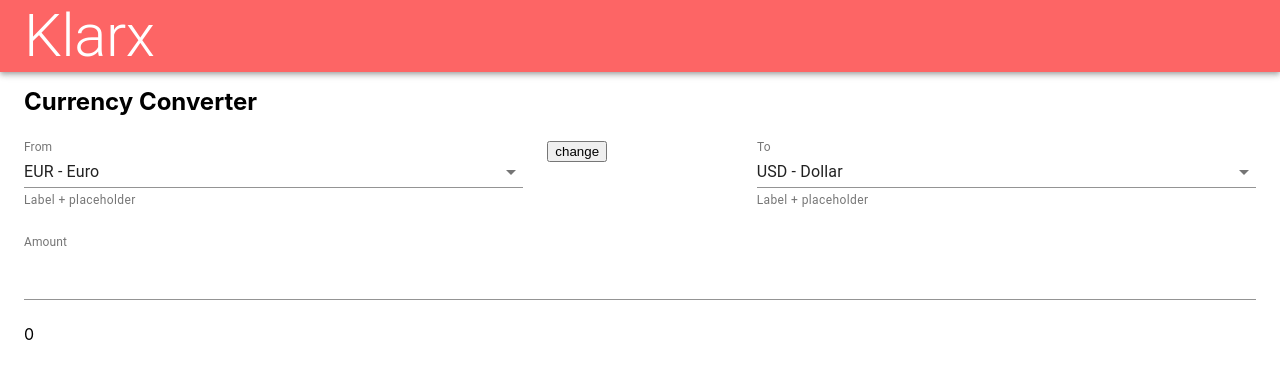
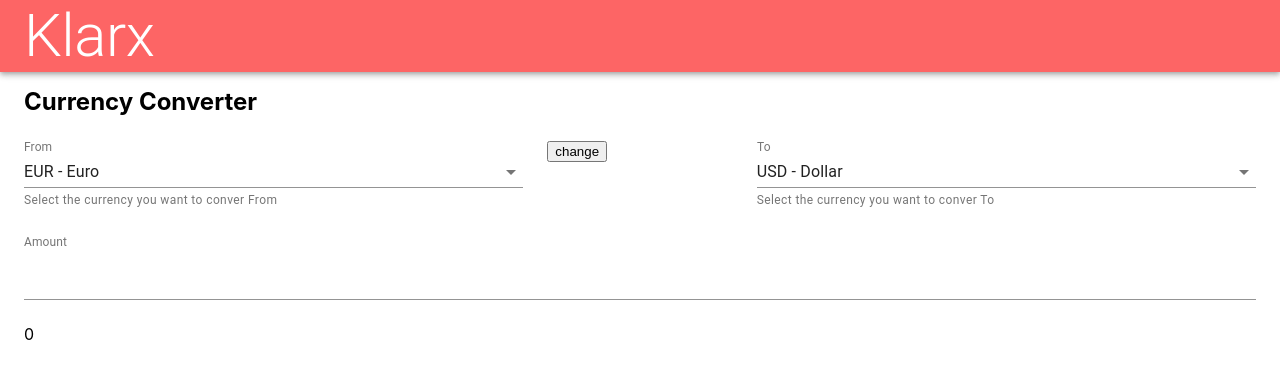
Before and after one commit to rezashomali/currency-frontend, a React (Create React App) app: page / in a window 1280 px wide. Shown: the top 378 px of the page. Built offline with nearby package versions, Linux system fonts and the light colour scheme.

Commit message:
MoneySelector componenet add label

```diff
--- a/src/components/MoneySelector/index.tsx
+++ b/src/components/MoneySelector/index.tsx
@@ -34,7 +34,9 @@ const MoneySelector: React.FC<Props> = ({
           </MenuItem>
         ))}
       </Select>
-      <FormHelperText>Label + placeholder</FormHelperText>
+      <FormHelperText>
+        Select the currency you want to conver {label}
+      </FormHelperText>
     </FormControl>
   );
 };
```
